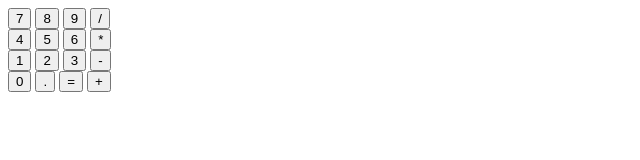
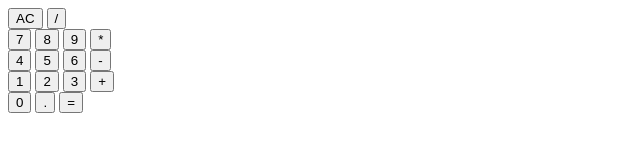
Before and after one commit to fau446/calculator, a plain HTML site: page index.html in a window 1280 px wide. Shown: the whole page, without its empty margins (0-640 px from the left). Drawn offline with Linux system fonts and the light colour scheme.

Commit message:
Change button layout

```diff
--- a/index.html
+++ b/index.html
@@ -9,29 +9,32 @@
 </head>
 <body>
     <div id="display"></div>
+    <div>
+        <button>AC</button>
+        <button>/</button>
+    </div>
     <div id="top-row">
         <button>7</button>
         <button>8</button>
         <button>9</button>
-        <button>/</button>
+        <button>*</button>
     </div>
     <div id="second-row">
         <button>4</button>
         <button>5</button>
         <button>6</button>
-        <button>*</button>
+        <button>-</button>
     </div>
     <div id="third-row">
         <button>1</button>
         <button>2</button>
         <button>3</button>
-        <button>-</button>
+        <button>+</button>
     </div>
     <div id="bottom-row">
         <button>0</button>
         <button>.</button>
         <button>=</button>
-        <button>+</button>
     </div>
 </body>
 </html>
```
